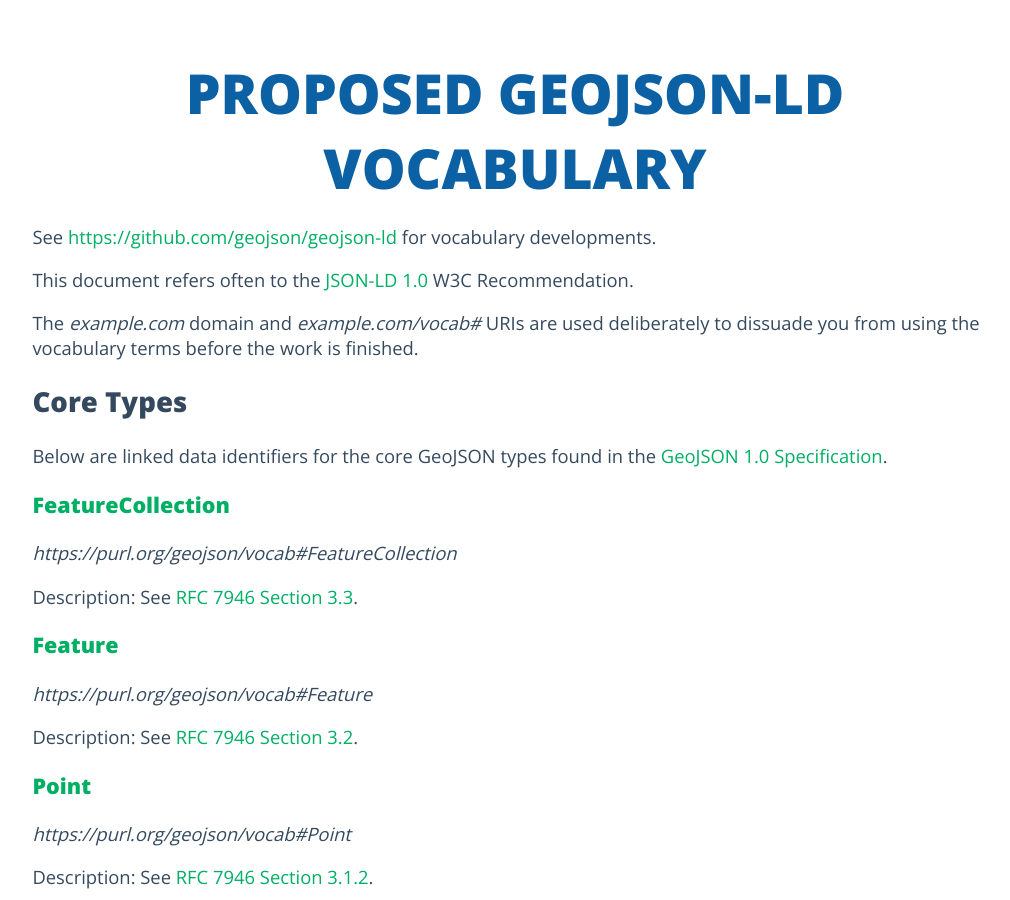
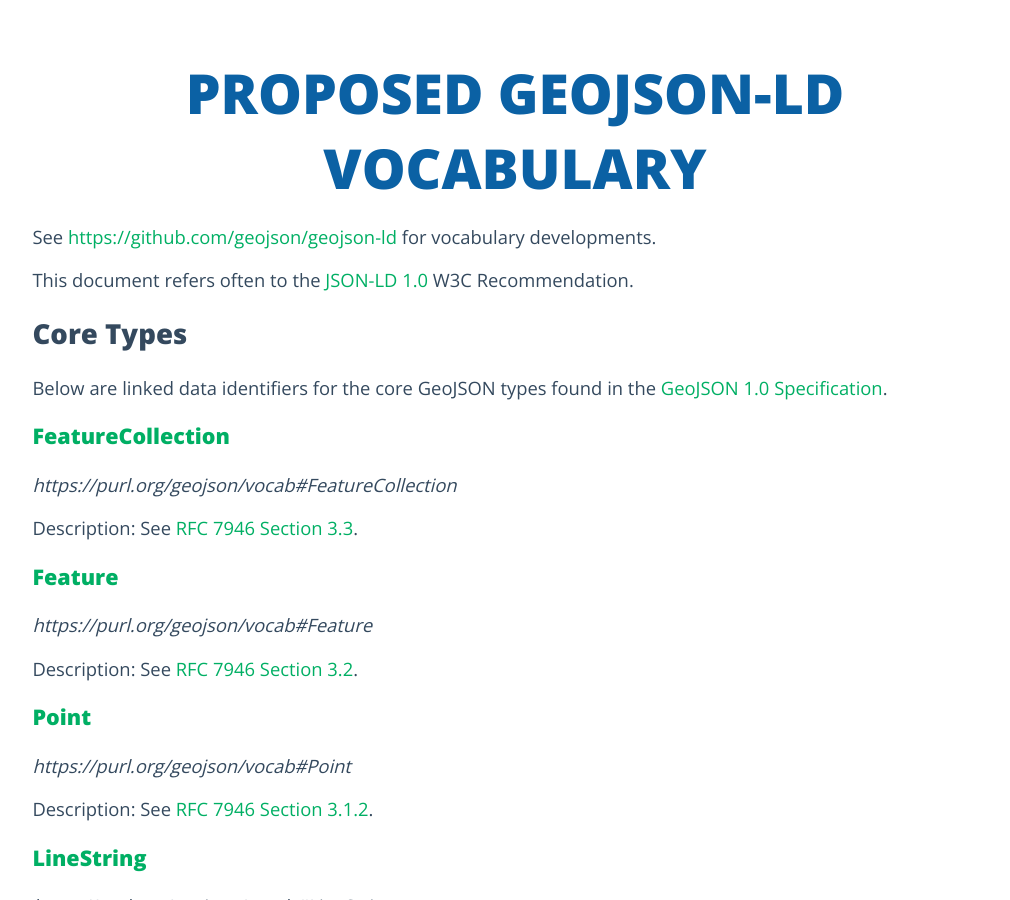
Before and after one commit to geojson/geojson.github.io, a Jekyll site: the page built from ld/vocab.md, in a window 1280 px wide and 900 px high. Shown: the whole window, without its empty margins (125-1135 px from the left). Built offline with Jekyll 4.4.1, drawn with Linux system fonts in a browser that asks for light colours; Markdown is read by kramdown in place of the engine named in the settings.

```diff
--- a/ld/vocab.md
+++ b/ld/vocab.md
@@ -10,10 +10,6 @@ for vocabulary developments.
 
 This document refers often to the [JSON-LD 1.0](http://www.w3.org/TR/json-ld/) W3C
 Recommendation.
-
-The *example.com* domain and *example.com/vocab#* URIs are used deliberately to
-dissuade you from using the vocabulary terms before the work is finished.
-
 
 ## Core Types
 
```
Also changed, not shown: 1 other file.
